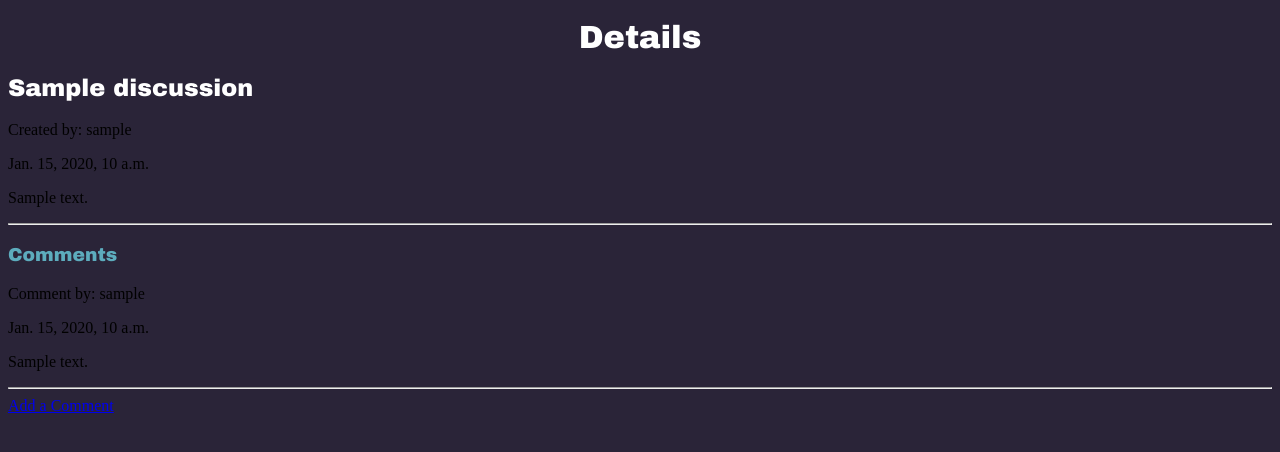
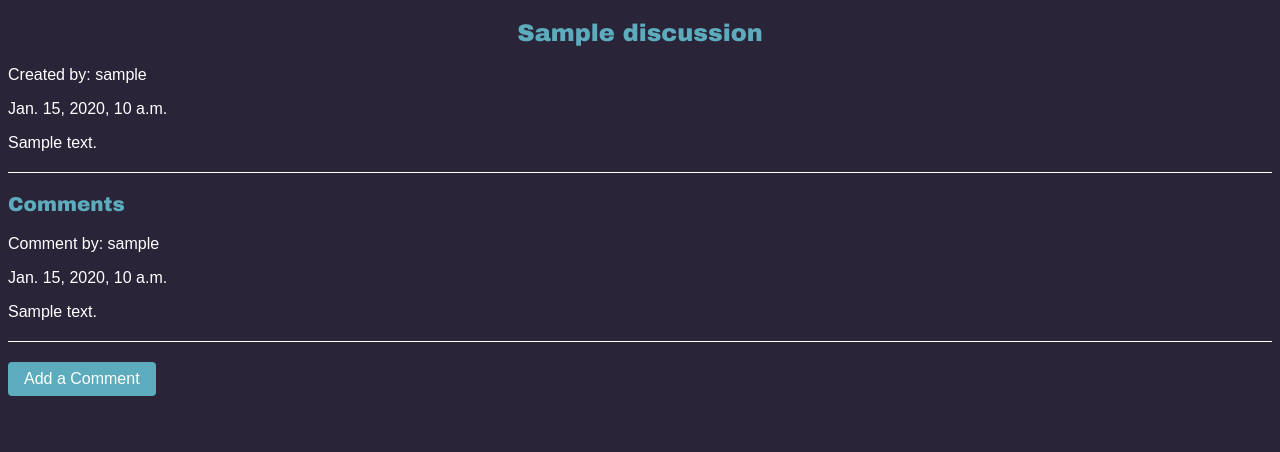
Before and after one commit to mildaug/board_game, a Django app: page /discussions/1/ in a window 1280 px wide. Shown: the part 76-528 px from the top of the page. Run offline with Django 4.2, Linux system fonts and the light colour scheme; tables that the repository leaves empty hold one stand-in row (values such as "Sample post").

Commit message:
forum css completed

```diff
--- a/board_game_hub/board_game/static/css/style.css
+++ b/board_game_hub/board_game/static/css/style.css
@@ -1385,3 +1385,121 @@ textarea {
 .create-topic-container button.create-topic-button:hover {
   background-color: #39787f;
 }
+
+.topic-details-container h1 {
+  font-size: 24px;
+  color: #5dacbd;
+  margin-top: 20px;
+}
+
+.topic-details-container p {
+  font-size: 16px;
+  color: white;
+  font-family: Arial, sans-serif;
+}
+
+.topic-details-container hr {
+  border: none;
+  border-top: 1px solid white;
+  margin: 20px 0;
+}
+
+.topic-details-container h3 {
+  font-size: 20px;
+  color: #5dacbd;
+  margin-top: 1px;
+}
+
+.topic-details-container div {
+  margin-bottom: 20px;
+}
+
+.topic-details-container a {
+  font-size: 16px;
+  color: #5dacbd;
+  font-family: Arial, sans-serif;
+  text-decoration: none;
+}
+
+.topic-details-container a:hover {
+  color: #48969d;
+}
+
+.topic-details-container .add-comment-button {
+  display: inline-block;
+  padding: 8px 16px;
+  font-size: 16px;
+  background-color: #5dacbd;
+  color: white;
+  border: none;
+  border-radius: 4px;
+  text-decoration: none;
+  cursor: pointer;
+}
+
+.topic-details-container .add-comment-button:hover {
+  background-color: #48969d;
+}
+
+.topic-details-container .add-comment-button:active {
+  background-color: #39787f;
+}
+
+.create-comment-container ul {
+  list-style: none;
+  padding: 0;
+  margin: 0;
+}
+
+.create-comment-container {
+  background-color: #352f44;
+  padding: 120px;
+  margin: 0 auto;
+  margin-top: 10vh;
+  max-width: 400px;
+  border-radius: 4px;
+  box-shadow: 0 2px 4px rgba(0, 0, 0, 0.1);
+  color: #fff;
+  font-family: Arial, sans-serif;
+  font-size: 14px;
+}
+
+.create-comment-container h2 {
+  font-size: 24px;
+  color: #5dacbd;
+  margin-top: -100px;
+  margin-left: 80px;
+}
+
+.create-comment-container p {
+  font-size: 16px;
+  color: #fff;
+  font-family: Arial, sans-serif;
+  margin-left: -100px;
+}
+
+.create-comment-container a {
+  font-size: 16px;
+  color: #5dacbd;
+  font-family: Arial, sans-serif;
+  text-decoration: none;
+}
+
+.create-comment-container a:hover {
+  color: #48969d;
+}
+
+.create-comment-container button {
+  padding: 8px 16px;
+  font-size: 16px;
+  background-color: #48969d;
+  color: #fff;
+  border: none;
+  border-radius: 4px;
+  cursor: pointer;
+  margin-left: -100px;
+}
+
+.create-comment-container button:hover {
+  background-color: #39787f;
+}
--- a/board_game_hub/board_game/templates/board_game/discussion_detail.html
+++ b/board_game_hub/board_game/templates/board_game/discussion_detail.html
@@ -4,8 +4,8 @@
 {% block title %}Topics{% endblock title %}
 
 {% block content %}
-    <h1>Details</h1>
-    <h2>{{ discussion.title }}</h2>
+      <div class="topic-details-container">
+        	<h1>{{ discussion.title }}</h1>
         	<p>Created by: {{ discussion.author.username }}</p>
         	<p>{{ discussion.created_at }}</p>
         	<p>{{ discussion.content }}</p>
@@ -24,5 +24,6 @@
             	<p>No comments yet.</p>
         	{% endfor %}
 
-    <a href="{% url 'create_comment' discussion.id %}">Add a Comment</a>
+        	<a href="{% url 'create_comment' discussion.id %}" class="add-comment-button">Add a Comment</a>
+    	</div>
 {% endblock %}
```
Also changed, not shown: board_game_hub/board_game/templates/board_game/create_comment.html (+9 -7 lines), README.md. Lines whose indentation alone changed are shown as unchanged.
